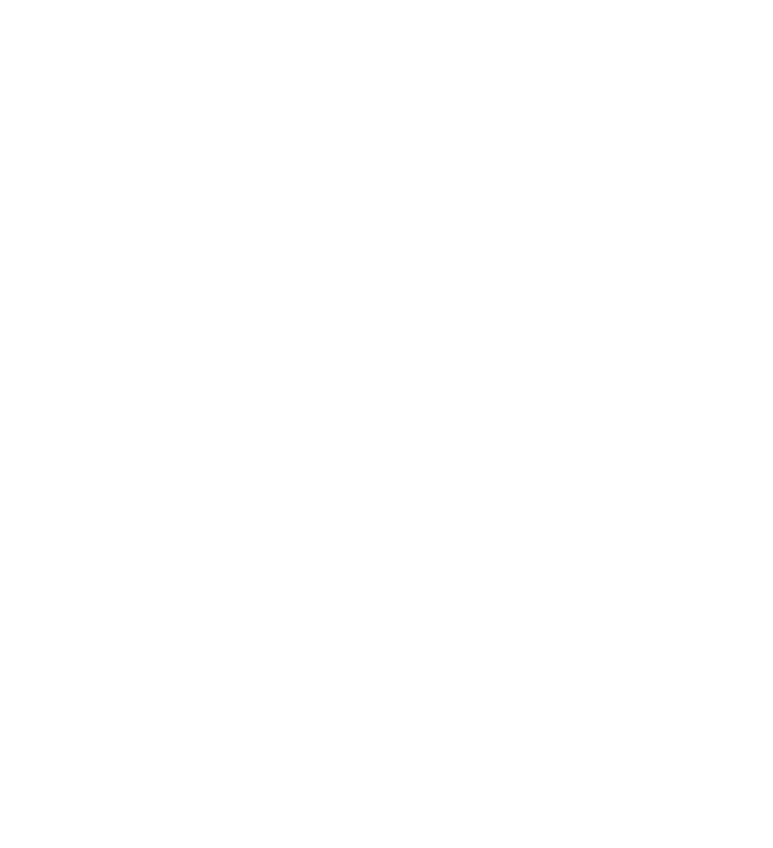
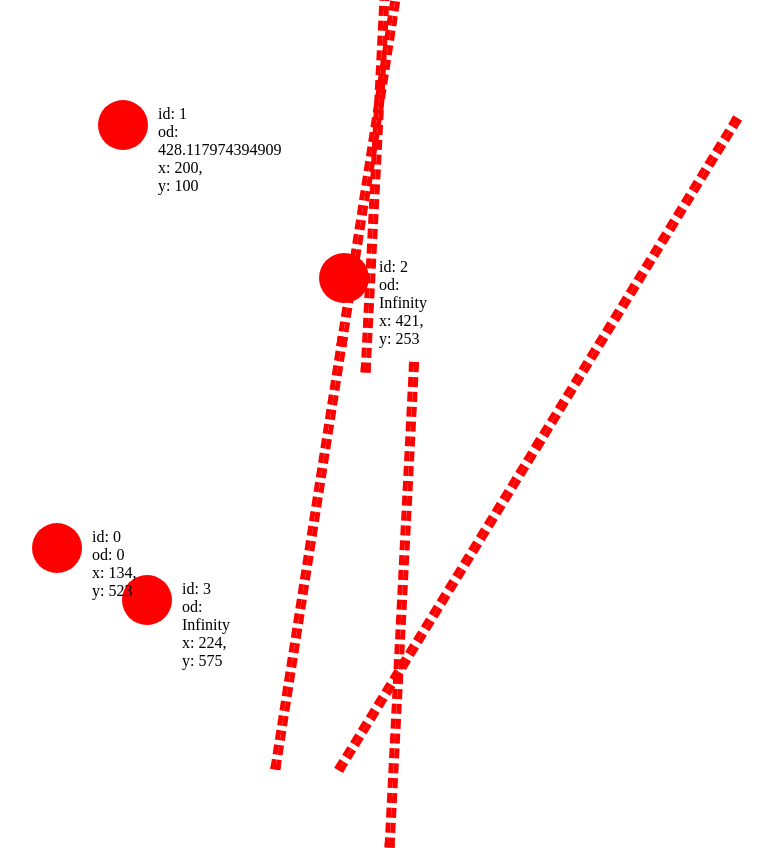
Before and after one commit to kristbsy/Webtek-prosjekt, a plain HTML site: page P3/djikstraTest/index.html in a window 1280 px wide. Shown: the whole page, without its empty margins (102-875 px from the left). Before the commit the page ends 800 px from the top, so only its background shows below. Drawn offline with Linux system fonts and the light colour scheme.

Commit message:
har muligens ferdigstilt logikken, jobber nå med å rendre innholdet

```diff
--- a/P3/djikstraTest/index.html
+++ b/P3/djikstraTest/index.html
@@ -10,7 +10,12 @@
 </head>
 
 <body>
-
+    <div class="node">
+        <div>
+            id: 0 <br>
+            od: 348
+        </div>
+    </div>
     <script src="script.js"></script>
 </body>
 
--- a/P3/djikstraTest/script.js
+++ b/P3/djikstraTest/script.js
@@ -53,18 +53,76 @@ class DGrid {
         this.copy();
     }
 
+    render() {
+        document.body.innerHTML = "";
+        for (let i = 0; i < this.dGrid.length; i++) {
+            console.log("test");
+            let elem = document.createElement("div");
+            elem.className = "node";
+            let elemInner = document.createElement("div");
+            elem.style.top = this.dGrid[i].y + "px";
+            elem.style.left = this.dGrid[i].x + "px";
+            elemInner.innerHTML = "id: " + i;
+            elemInner.innerHTML += "<br>";
+            elemInner.innerHTML += "od: " + this.dGrid[i].distanceFromOrigin;
+            elemInner.innerHTML += "<br>x: " + this.dGrid[i].x + ", y: " + this.dGrid[i].y;
+            elem.appendChild(elemInner);
+            document.body.appendChild(elem);
+        }
+        this.renderAttachments();
+    }
+
+    renderAttachments() {
+        let getSmallest = function (a, b) {
+            if (a < b) {
+                return a;
+            } else {
+                return b;
+            }
+        }
+        for (let i = 0; i < this.dGrid.length; i++) {
+            let currentNode = this.dGrid[i];
+            for (let j = 0; j < currentNode.attachments.length; j++) {
+                let length = currentNode.attachments[j].distance;
+                let elem = document.createElement("div");
+
+                let destNodeX = this.dGrid[currentNode.attachments[j].id].x;
+                let destNodeY = this.dGrid[currentNode.attachments[j].id].y;
+
+                let dx = Math.abs(currentNode.x - destNodeX);
+                let dy = Math.abs(currentNode.y - destNodeY);
+                let cx = getSmallest(currentNode.x, destNodeX) + dx / 2;
+                let cy = getSmallest(currentNode.y, destNodeY) + dy / 2;
+
+                console.log(this.dGrid[currentNode.attachments[j].id].x);
+
+                elem.style.width = length + "px";
+
+                let rotation = -Math.acos(dx / length) / (2 * Math.PI) * 360;
+
+                // elem.style.transform = "rotate(" + rotation + "deg)";
+                //elem.style.marginLeft = dx / 2;
+                //elem.style.marginTop = dy / 2;
+
+                elem.style.left = currentNode.x + 25 + (length / 2 * Math.cos(rotation / 360 * 2 * Math.PI)) + "px";
+                elem.style.top = currentNode.y + 25 + "px";
+                elem.style.transform = "rotate(" + rotation + "deg)";
+
+                elem.className = "line";
+
+                document.body.appendChild(elem);
+                console.log("Origin:", i, "Tilknytning:", currentNode.attachments[j], "element:", elem);
+            }
+        }
+    }
+
     copy() {
-        console.log(this.initialGrid);
         for (let i = 0; i < this.initialGrid.length; i++) {
-            console.log("test");
             let dNode = new DNode(this.initialGrid[i].x, this.initialGrid[i].y);
             this.dGrid.push(dNode);
         }
         for (let i = 0; i < this.initialGrid.length; i++) {
-            console.log("innerTest");
-            //let cNode = this.dGrid[i];
             for (let j = 0; j < this.initialGrid[i].attachments.length; j++) {
-                console.log(this.initialGrid[i].attachments[j]);
                 this.attach(i, this.initialGrid[i].attachments[j].nodeId, this.initialGrid[i].attachments[j].distance);
 
             }
@@ -75,14 +133,12 @@ class DGrid {
         //Sjekker om tilknytningen allerede finnes
         for (let i = 0; i < this.dGrid[id1].attachments.length; i++) {
             if (this.dGrid[id1].attachments[i].id == id2) {
-                console.log("duplisert funnet")
                 return false;
             }
         }
 
         for (let i = 0; i < this.dGrid[id2].attachments.length; i++) {
             if (this.dGrid[id2].attachments[i].id == id2) {
-                console.log("duplisert funnet")
                 return false;
             }
         }
@@ -96,8 +152,6 @@ class DGrid {
             let id2y = this.grid[id2].y;
             let dist = Math.sqrt(Math.pow((id1x - id2x), 2) + Math.pow((id1y - id2y), 2));
 
-            console.log(dist)
-
 
             this.dGrid[id1].addAttachment(id2, dist);
             this.dGrid[id2].addAttachment(id1, dist);
@@ -108,11 +162,18 @@ class DGrid {
         this.dGrid[id2].addAttachment(id1, dist);
     }
 
+    setOrigin(id) {
+        this.dGrid[id].distanceFromOrigin = 0;
+        this.dGrid[id].shortestOrigin = id;
+        this.check(id, id);
+        this.render();
+    }
+
     check(origin, nodeId) {
         let currentNode = this.dGrid[nodeId];
         for (let i = 0; i < currentNode.attachments.length; i++) {
-            if (!currentNode[i].visited) {
-                this.visit(origin, currentNode.attachments[i].id, currentNode.attachments[i].dist);
+            if (!(currentNode.attachments[i].visited)) {
+                this.visit(origin, currentNode.attachments[i].id, currentNode.attachments[i].distance);
                 currentNode.visited = true;
             }
         }
@@ -122,12 +183,8 @@ class DGrid {
         let total = this.dGrid[originId].distanceFromOrigin + dist;
         if (this.dGrid[targetId].distanceFromOrigin > total) {
             this.dGrid[targetId].setDistance(total);
-            this.dGrid.shortestOrigin = originId;
+            this.dGrid[targetId].shortestOrigin = originId;
         }
-    }
-
-    addNode(x, y) {
-
     }
 
     chooseOrigin(id) {
@@ -168,4 +225,7 @@ class DAttachment {
 
 var grid = new Grid;
 grid.attach(grid.addNode(134, 523), grid.addNode(200, 100));
+grid.attach(grid.addNode(421, 253), grid.addNode(224, 575));
+grid.attach(1, 3);
 var djGrid = new DGrid(grid);
+djGrid.setOrigin(0);
--- a/P3/djikstraTest/style.css
+++ b/P3/djikstraTest/style.css
@@ -3,4 +3,22 @@
     height: 50px;
     background-color: red;
     border-radius: 50%;
+    position: absolute;
 }
+
+.node:hover div{
+    display: block;
+}
+
+.node>div{
+    position: relative;
+    left: 60px;
+    top: 5px;
+    z-index: 300;
+}
+
+.line {
+    border: 5px dashed red;
+    height: 0px;
+    position: absolute;
+}
```
